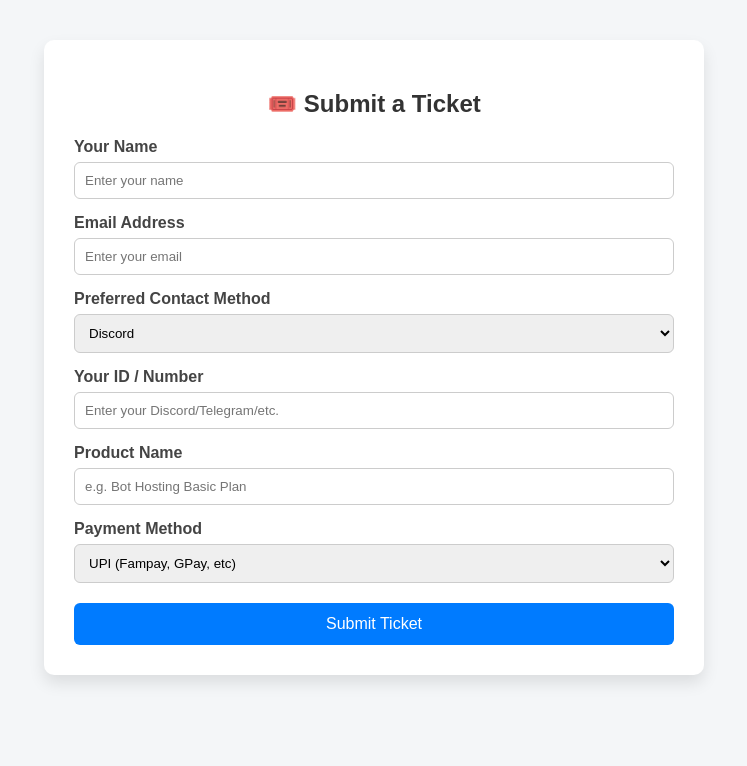
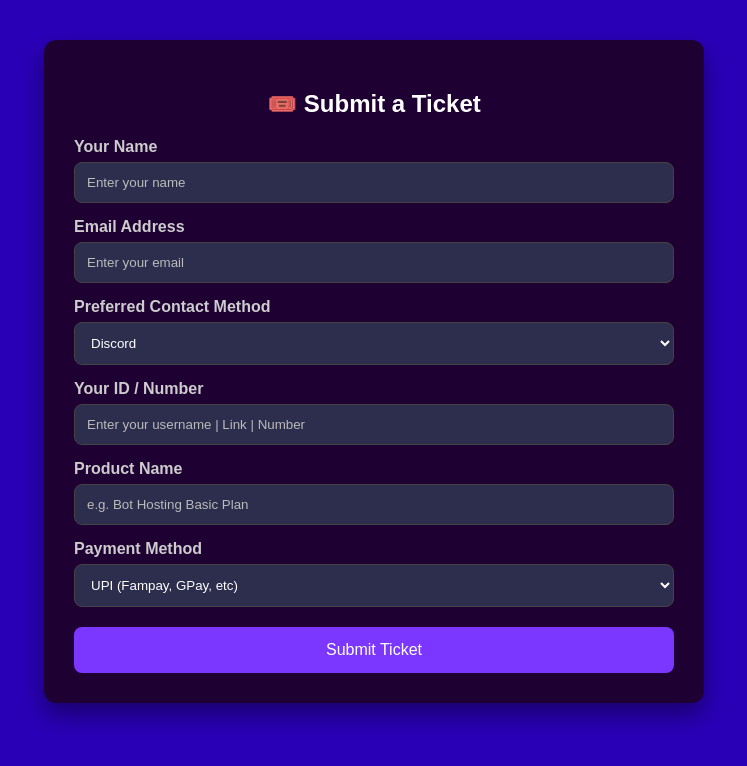
Before and after one commit to radheyradhey777/tk-web, a Flask app: page / in a window 1280 px wide. Shown: the top 766 px of the page, without its empty margins (266-1013 px from the left). Run offline with Flask 3, Linux system fonts and the light colour scheme.

Commit message:
Update index.html

```diff
--- a/templates/index.html
+++ b/templates/index.html
@@ -7,23 +7,24 @@
     <style>
         body {
             font-family: Arial, sans-serif;
-            background: #f4f6f8;
+            background: #2a00b7; /* purple-blue background */
             margin: 0;
             padding: 0;
+            color: #fff;
         }
 
         .container {
             max-width: 600px;
             margin: 40px auto;
-            background: #fff;
+            background: #1e0033; /* dark container */
             padding: 30px;
-            border-radius: 10px;
-            box-shadow: 0 8px 16px rgba(0, 0, 0, 0.1);
+            border-radius: 12px;
+            box-shadow: 0 12px 24px rgba(0, 0, 0, 0.4);
         }
 
         h2 {
             text-align: center;
-            color: #333;
+            color: #ffffff;
             margin-bottom: 20px;
         }
 
@@ -31,16 +32,23 @@
             display: block;
             margin-top: 15px;
             font-weight: bold;
-            color: #444;
+            color: #cccccc;
         }
 
-        form input, form select {
+        form input,
+        form select {
             width: 100%;
-            padding: 10px;
+            padding: 12px;
             margin-top: 6px;
-            border: 1px solid #ccc;
-            border-radius: 6px;
+            border: 1px solid #444;
+            border-radius: 8px;
+            background-color: #2d2d4d;
+            color: #fff;
             box-sizing: border-box;
+        }
+
+        form input::placeholder {
+            color: #bbb;
         }
 
         .honeypot {
@@ -48,24 +56,25 @@
         }
 
         .submit-btn {
-            background-color: #007bff;
+            background-color: #7b37ff;
             color: #fff;
             border: none;
-            padding: 12px;
+            padding: 14px;
             margin-top: 20px;
-            border-radius: 6px;
+            border-radius: 8px;
             cursor: pointer;
             width: 100%;
             font-size: 16px;
+            transition: background-color 0.3s ease;
         }
 
         .submit-btn:hover {
-            background-color: #0056b3;
+            background-color: #a368ff;
         }
 
         .success {
             text-align: center;
-            color: green;
+            color: #4fff6b;
             margin-bottom: 15px;
             font-weight: bold;
         }
@@ -106,7 +115,7 @@
             </select>
 
             <label for="contact_value">Your ID / Number</label>
-            <input type="text" name="contact_value" placeholder="Enter your Discord/Telegram/etc." required>
+            <input type="text" name="contact_value" placeholder="Enter your username | Link | Number" required>
 
             <label for="product">Product Name</label>
             <input type="text" name="product" placeholder="e.g. Bot Hosting Basic Plan" required>
@@ -114,7 +123,7 @@
             <label for="payment">Payment Method</label>
             <select name="payment" required>
                 <option value="UPI (Fampay, GPay, etc)">UPI (Fampay, GPay, etc)</option>
-                <option value="Crypto (Popular Coins)">Crypto (Popular Coins)</option>
+                <option value="Crypto USDT LTC ">Crypto (Popular Coins)</option>
             </select>
 
             <button type="submit" class="submit-btn">Submit Ticket</button>
```
